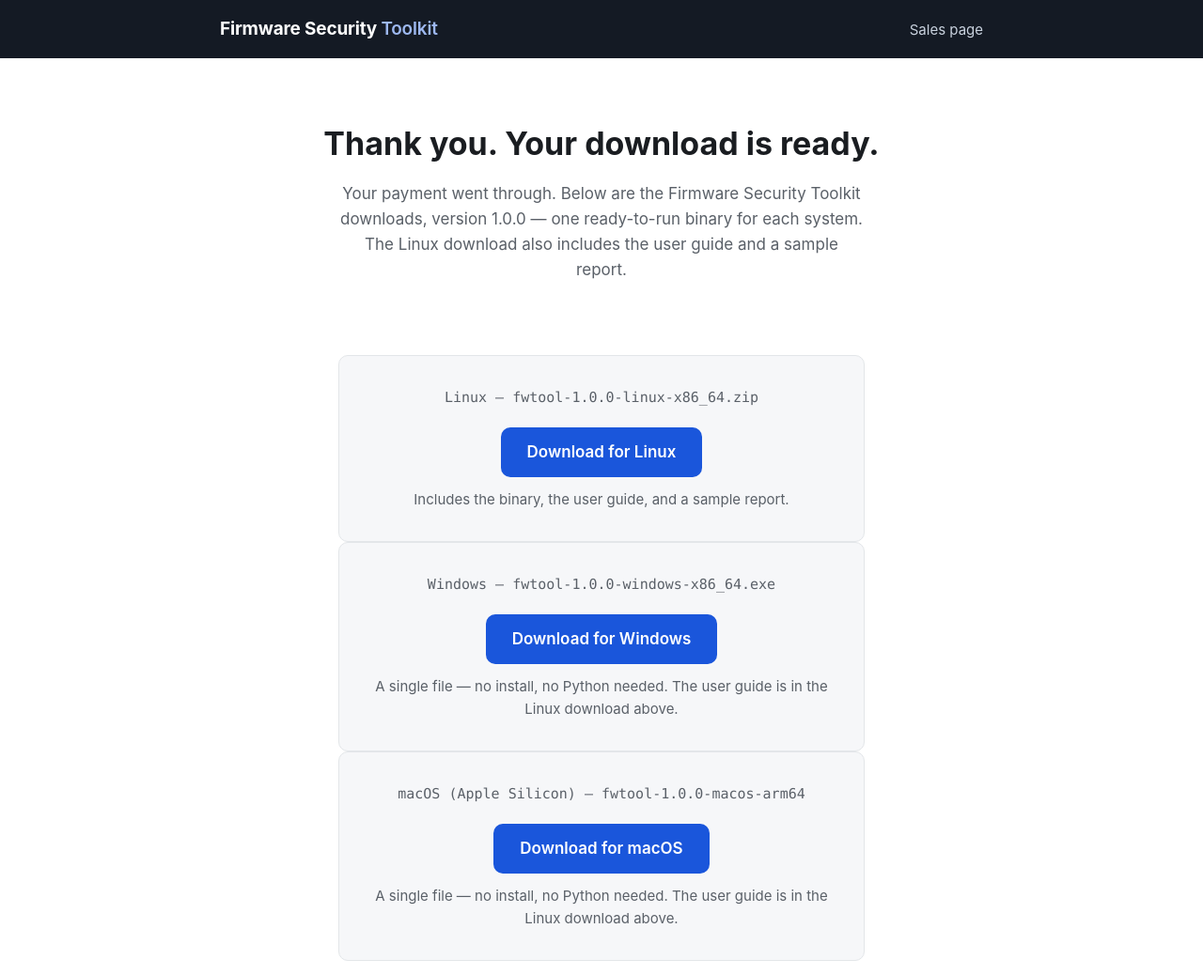
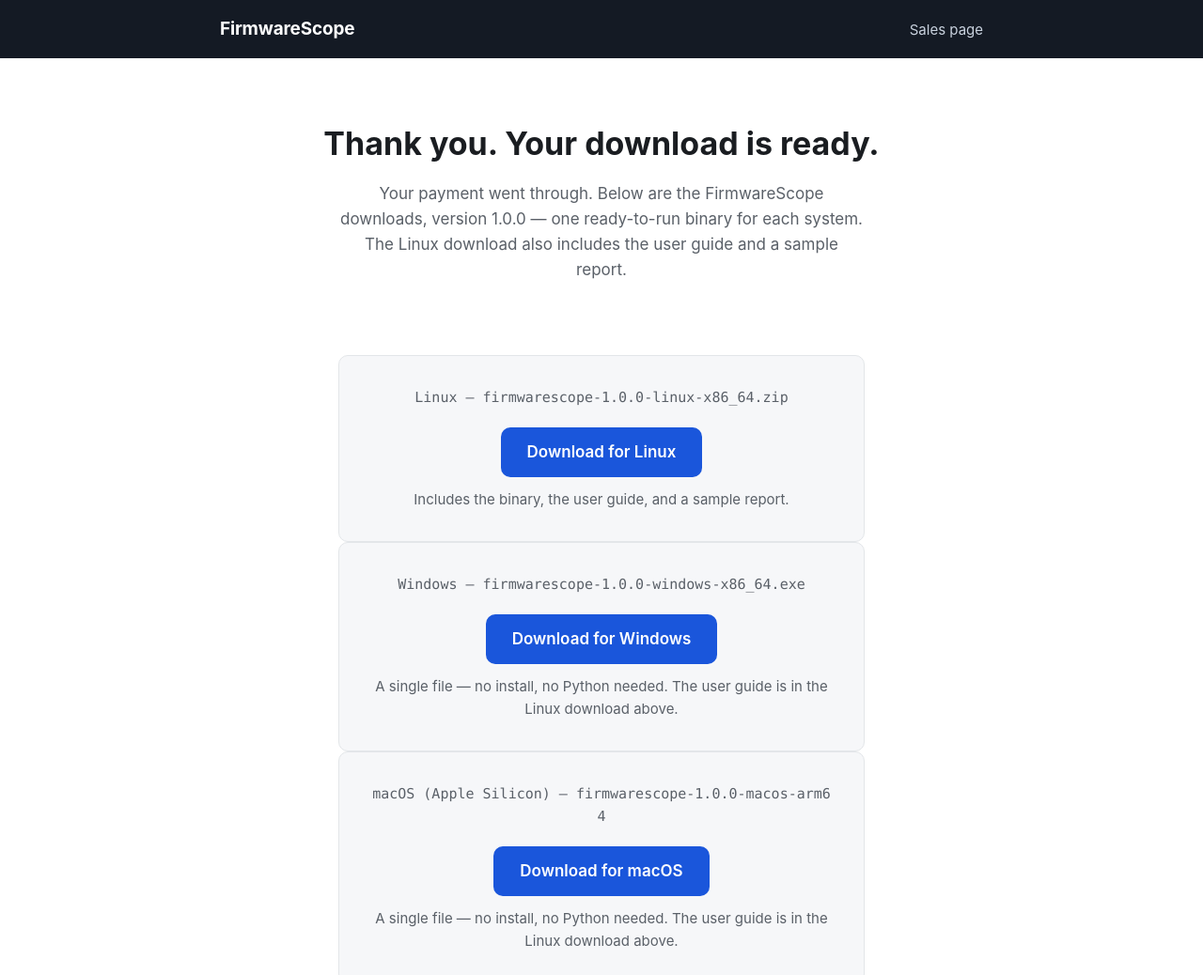
Before and after one commit to JamesMarcusAnderson/firmwarescope, a plain HTML site: page download.html in a window 1280 px wide. Shown: the top 1038 px of the page at 94% size. Drawn offline with Linux system fonts and the light colour scheme.

Commit message:
Rename fwtool to FirmwareScope (2026-11-24)

```diff
--- a/download.html
+++ b/download.html
@@ -3,8 +3,8 @@
 <head>
   <meta charset="utf-8">
   <meta name="viewport" content="width=device-width, initial-scale=1">
-  <title>Your download — Firmware Security Toolkit</title>
-  <meta name="description" content="Thank you for purchasing Firmware Security Toolkit. Your download is ready.">
+  <title>Your download — FirmwareScope</title>
+  <meta name="description" content="Thank you for purchasing FirmwareScope. Your download is ready.">
   <link rel="stylesheet" href="styles.css">
   <script src="shared.js" defer></script>
 </head>
@@ -16,24 +16,24 @@
   <div class="wrap">
     <div class="download-hero">
       <h1>Thank you. Your download is ready.</h1>
-      <p>Your payment went through. Below are the Firmware Security Toolkit downloads, version 1.0.0 — one ready-to-run binary for each system. The Linux download also includes the user guide and a sample report.</p>
+      <p>Your payment went through. Below are the FirmwareScope downloads, version 1.0.0 — one ready-to-run binary for each system. The Linux download also includes the user guide and a sample report.</p>
     </div>
 
     <div class="download-box">
-      <p class="file-name">Linux — fwtool-1.0.0-linux-x86_64.zip</p>
-      <a class="btn" href="https://jamesmarcusanderson.github.io/fwtool/fwtool-1.0.0-linux-x86_64.zip">Download for Linux</a>
+      <p class="file-name">Linux — firmwarescope-1.0.0-linux-x86_64.zip</p>
+      <a class="btn" href="https://jamesmarcusanderson.github.io/firmwarescope/firmwarescope-1.0.0-linux-x86_64.zip">Download for Linux</a>
       <p style="color: var(--muted); font-size: 15px; margin: 12px 0 0;">Includes the binary, the user guide, and a sample report.</p>
     </div>
 
     <div class="download-box">
-      <p class="file-name">Windows — fwtool-1.0.0-windows-x86_64.exe</p>
-      <a class="btn" href="https://github.com/JamesMarcusAnderson/firmware-security-toolkit/releases/download/v1.0.0/fwtool-1.0.0-windows-x86_64.exe">Download for Windows</a>
+      <p class="file-name">Windows — firmwarescope-1.0.0-windows-x86_64.exe</p>
+      <a class="btn" href="https://github.com/JamesMarcusAnderson/firmware-security-toolkit/releases/download/v1.0.0/firmwarescope-1.0.0-windows-x86_64.exe">Download for Windows</a>
       <p style="color: var(--muted); font-size: 15px; margin: 12px 0 0;">A single file — no install, no Python needed. The user guide is in the Linux download above.</p>
     </div>
 
     <div class="download-box">
-      <p class="file-name">macOS (Apple Silicon) — fwtool-1.0.0-macos-arm64</p>
-      <a class="btn" href="https://github.com/JamesMarcusAnderson/firmware-security-toolkit/releases/download/v1.0.0/fwtool-1.0.0-macos-arm64">Download for macOS</a>
+      <p class="file-name">macOS (Apple Silicon) — firmwarescope-1.0.0-macos-arm64</p>
+      <a class="btn" href="https://github.com/JamesMarcusAnderson/firmware-security-toolkit/releases/download/v1.0.0/firmwarescope-1.0.0-macos-arm64">Download for macOS</a>
       <p style="color: var(--muted); font-size: 15px; margin: 12px 0 0;">A single file — no install, no Python needed. The user guide is in the Linux download above.</p>
     </div>
 
--- a/shared.js
+++ b/shared.js
@@ -1,4 +1,4 @@
-/* Shared page furniture for the Firmware Security Toolkit sales site.
+/* Shared page furniture for the FirmwareScope sales site.
    Both pages load this file, and the header and footer markup lives
    here and nowhere else, so a change in one place updates both pages.
    Each page marks which navigation it needs with a data-page value
@@ -27,14 +27,13 @@
                 links[i][1] + "</a>";
         }
         return '<header class="site-header">\n  <div class="wrap">\n' +
-            '    <a class="brand" href="index.html">Firmware Security ' +
-            "<span>Toolkit</span></a>\n" +
+            '    <a class="brand" href="index.html">FirmwareScope</a>\n' +
             '    <nav class="site-nav">' + nav + "\n    </nav>\n" +
             "  </div>\n</header>";
     }
 
     var footerMarkup = '<footer class="site-footer">\n  <div class="wrap">\n' +
-        "    <p>Firmware Security Toolkit, version 1.0.0. Built by " +
+        "    <p>FirmwareScope, version 1.0.0. Built by " +
         "James Marcus Anderson, Houston, TX.</p>\n" +
         '    <p>Questions or support: <a href="mailto:' +
         "jamesmarcusanderson@protonmail.com\">" +
--- a/styles.css
+++ b/styles.css
@@ -1,4 +1,4 @@
-/* Firmware Security Toolkit — sales page styles.
+/* FirmwareScope — sales page styles.
    Plain, professional, no build step. Shared by index.html and download.html. */
 
 :root {
```
Also changed, not shown: index.html (+5 -5 lines), sample-report.html (+2 -2 lines), 1 other file.
